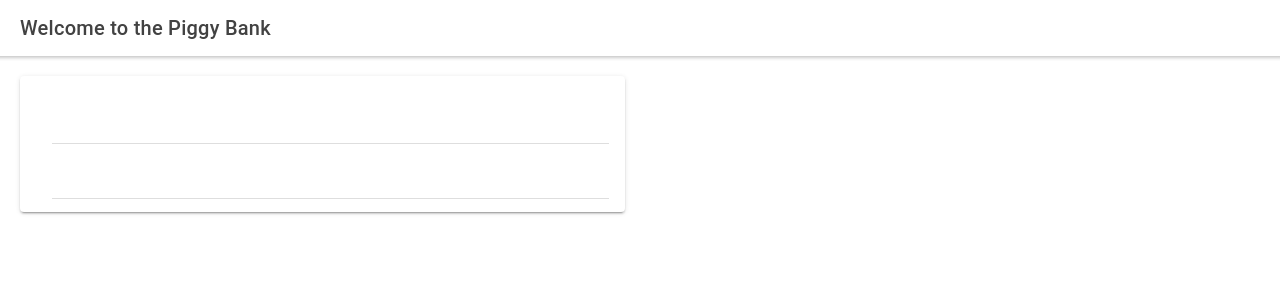
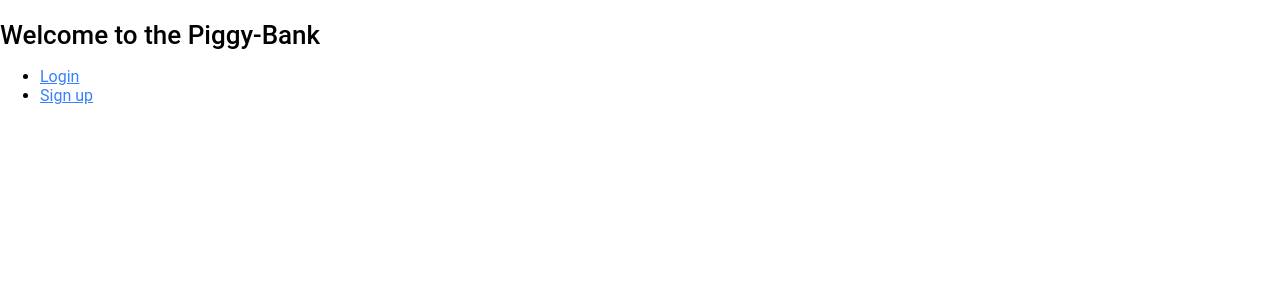
Before and after one commit to blobbyblobfish/piggy-bank, a React (Create React App) app: page /home in a window 1280 px wide. Shown: the top 300 px of the page. Built offline with nearby package versions, Linux system fonts and the light colour scheme.

Commit message:
imports login and signup and creates links to each component form

```diff
--- a/src/pages/Home.tsx
+++ b/src/pages/Home.tsx
@@ -1,41 +1,44 @@
-import { IonCard, IonCardContent, IonCardHeader, IonCardTitle, IonCol, IonContent, IonGrid, IonHeader, IonInput, IonItem, IonLabel, IonPage, IonRow, IonTitle, IonToolbar } from '@ionic/react';
+//import { IonCard, IonCardContent, IonCardHeader, IonCardTitle, IonCol, IonContent, IonGrid, IonHeader, IonInput, IonItem, IonLabel, IonPage, IonRow, IonTitle, IonToolbar } from '@ionic/react';
 import React from 'react';
 import ExploreContainer from '../components/ExploreContainer';
+import { BrowserRouter as Router, Switch, Route, Link } from "react-router-dom";
 import './Home.css';
+
+import Login from '../components/login';
+import SignUp from '../components/signup';
 
 const Home: React.FC = () => {
   return (
-    <IonPage>
-      <IonHeader>
-        <IonToolbar>
-          <IonTitle>Welcome to the Piggy Bank</IonTitle>
-        </IonToolbar>
-      </IonHeader>
-      <IonContent fullscreen>
-        <IonHeader collapse="condense">
-          <IonToolbar>
-            <IonTitle size="large">Welcome to the Piggy Bank</IonTitle>
-          </IonToolbar>
-        </IonHeader>
-        {/* <ExploreContainer /> */}
-        <IonGrid>
-          <IonRow>
-            <IonCol size-md="6">
-                <IonCard>
-                  <IonCardContent>
-                    <IonItem>
-                      <IonLabel position="floating"> Sign up </IonLabel>
-                    </IonItem>
-                    <IonItem>
-                      <IonLabel position="floating"> Log in </IonLabel>
-                    </IonItem>
-                  </IonCardContent>
-                </IonCard>
-            </IonCol>
-          </IonRow>
-        </IonGrid>
-      </IonContent>
-    </IonPage>
+    <Router>
+    <div className="App">
+      <nav className="navbar navbar-expand-lg navbar-light fixed-top">
+        <div className="container">
+        <h1> Welcome to the Piggy-Bank</h1>
+          {/* <Link className="navbar-brand" to={"/sign-in"}> Welcome to the Piggy-Bank</Link> */}
+          <div className="collapse navbar-collapse" id="navbarTogglerDemo02">
+            <ul className="navbar-nav ml-auto">
+              <li className="nav-item">
+                <Link className="nav-link" to={"/sign-in"}>Login</Link>
+              </li>
+              <li className="nav-item">
+                <Link className="nav-link" to={"/sign-up"}>Sign up</Link>
+              </li>
+            </ul>
+          </div>
+        </div>
+      </nav>
+
+      <div className="auth-wrapper">
+        <div className="auth-inner">
+          <Switch>
+            <Route exact path='/' component={Login} />
+            <Route path="/sign-in" component={Login} />
+            <Route path="/sign-up" component={SignUp} />
+          </Switch>
+        </div>
+      </div>
+    </div></Router>
+
   );
 };
 
```
